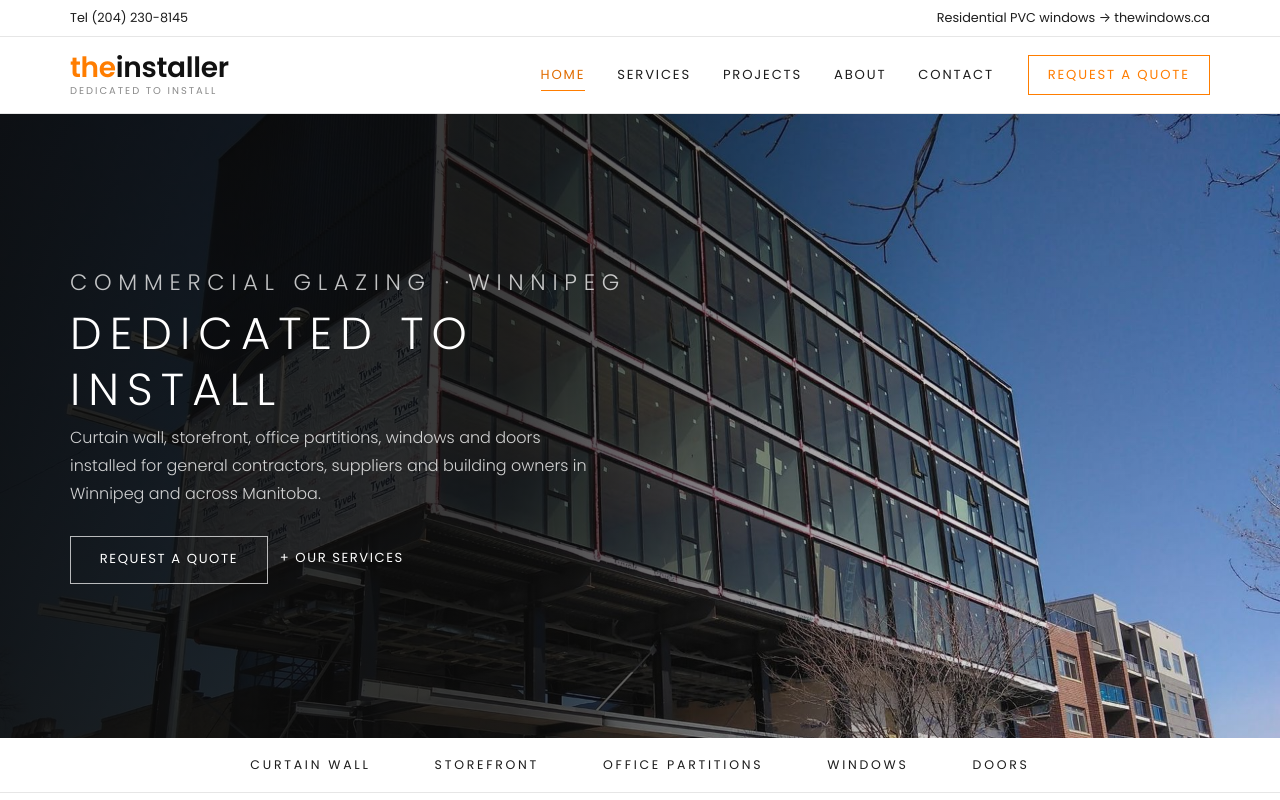
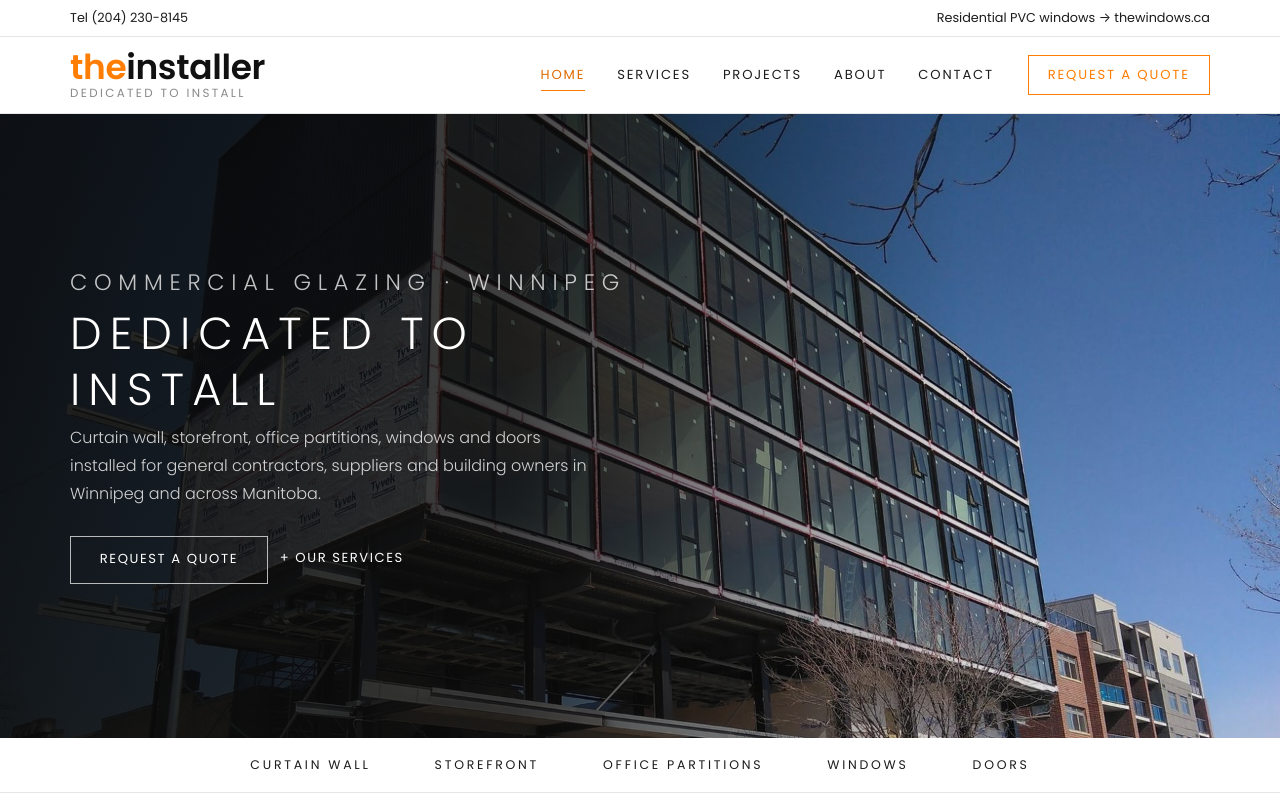
Before and after one commit to theinstallerca/theinstaller, an Astro site: page / in a window 1280 px wide. Shown: the top 800 px of the page. Built offline with nearby package versions, Linux system fonts and the light colour scheme; Astro itself is replaced by a stand-in of ours.

Commit message:
Header: larger logo, same header height
Co-Authored-By: Claude Fable 5.2 <noreply@anthropic.com>
Claude-Session: https://claude.ai/code/session_012ZnjHDJ2SjhB9osiDDiu4t

```diff
--- a/src/styles/global.css
+++ b/src/styles/global.css
@@ -270,3 +270,5 @@ img.hero-bg { object-position: 70% 30%; opacity: 1; }
 .gallery figure { background: none; }
 .gallery figure img { background: var(--bg-soft); }
 img { -webkit-user-drag: none; user-select: none; -webkit-touch-callout: none; }
+.site-header .logo-word { font-size: 2.15rem; }
+.site-header .logo-tag { font-size: 0.74rem; margin-top: 0.25rem; }
```
Also changed, not shown: 7 other files.
